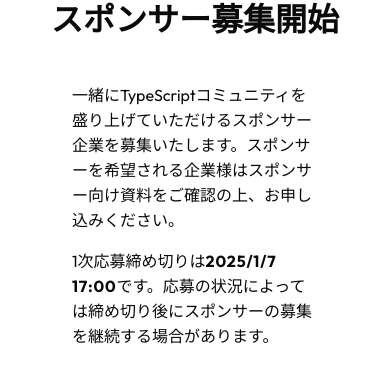
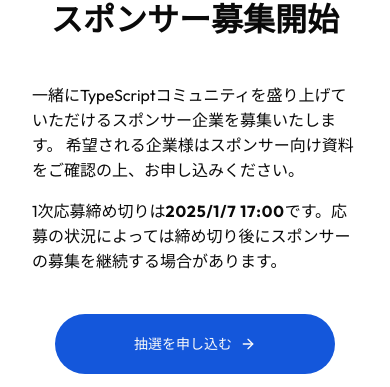
Before and after one commit to tskaigi/tskaigi2025-web-site, a Next.js app: page / in a window 390 px wide. Shown: the part 719-1106 px from the top of the page. Built offline with nearby package versions, Linux system fonts and the light colour scheme.

Commit message:
style: 💄 余白を調整

```diff
--- a/src/components/SeekingSponsorsSection/index.tsx
+++ b/src/components/SeekingSponsorsSection/index.tsx
@@ -9,9 +9,10 @@ export function SeekingSponsorsSection() {
       <h2 className="text-[32px] lg:text-4xl leading-[48px] tracking-[-1.2%] font-bold text-center">
         スポンサー募集開始
       </h2>
-      <div className="px-10 font-normal text-m leading-[25px] tracking-[-0.75%]">
+      <div className="px-0 md:px-10 font-normal text-m leading-[25px] tracking-[-0.75%]">
         <p>
-          一緒にTypeScriptコミュニティを盛り上げていただけるスポンサー企業を募集いたします。スポンサーを希望される企業様はスポンサー向け資料をご確認の上、お申し込みください。
+          一緒にTypeScriptコミュニティを盛り上げていただけるスポンサー企業を募集いたします。
+          希望される企業様はスポンサー向け資料をご確認の上、お申し込みください。
         </p>
         <p className="mt-4 ">
           1次応募締め切りは
```
